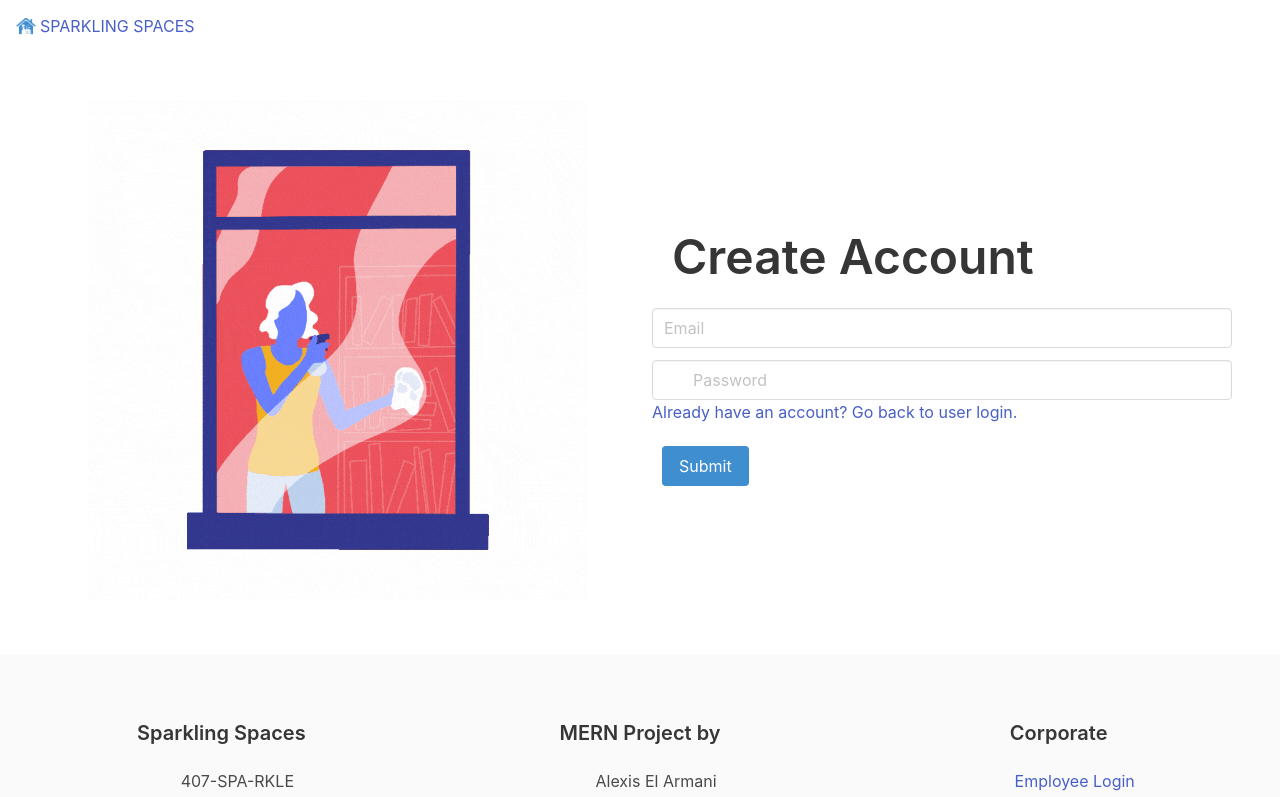
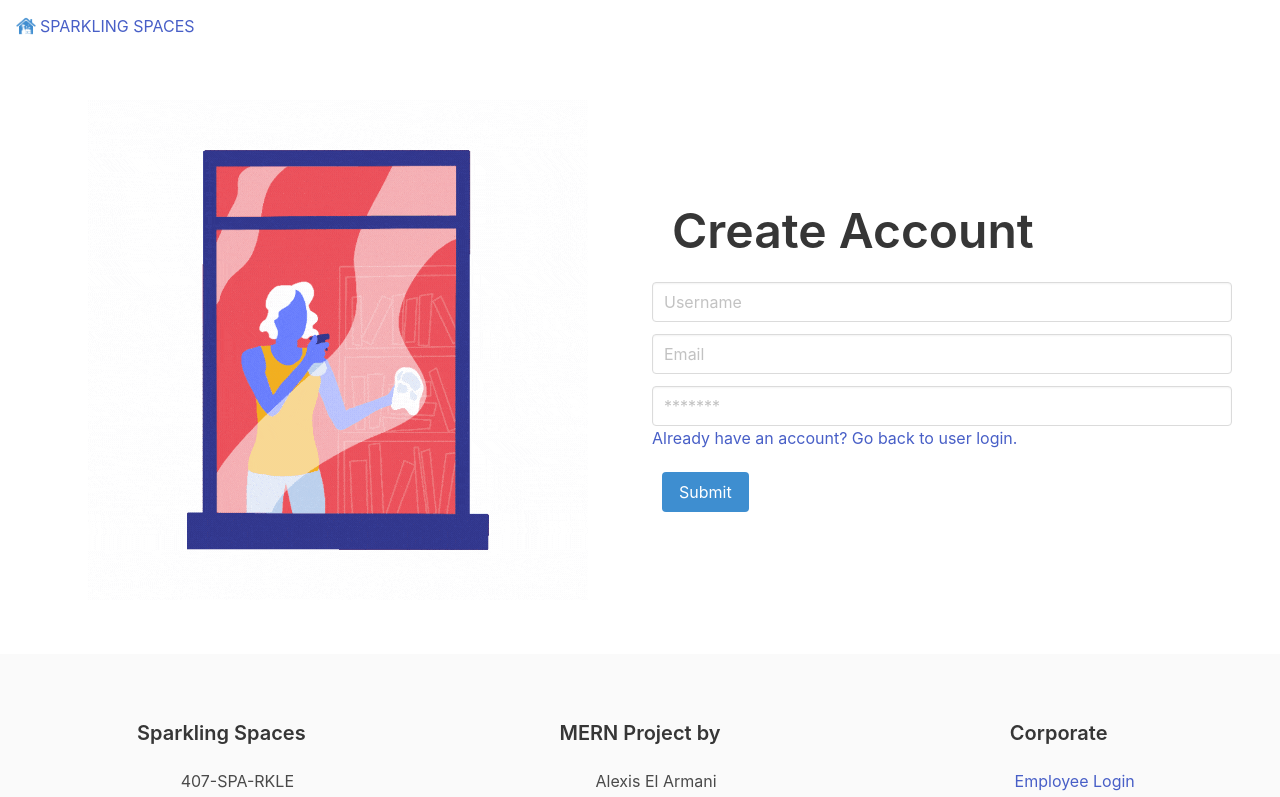
Before and after one commit to alexisn84/squeaky-clean, a React (Create React App) app in the folder client/: page /signup in a window 1280 px wide. Shown: the top 797 px of the page. Built offline with nearby package versions, Linux system fonts and the light colour scheme.

Commit message:
added Ivy's client

```diff
--- a/client/package.json
+++ b/client/package.json
@@ -1,8 +1,5 @@
 {
-  "name": "mern-client",
-  "version": "0.1.0",
-  "private": true,
-  "proxy": "http://localhost:3001/",
+  "proxy": "http://localhost:3001",
   "scripts": {
     "start": "react-scripts start",
     "build": "react-scripts build",
@@ -19,7 +16,6 @@
     "graphql": "^16.3.0",
     "jwt-decode": "^3.1.2",
     "react": "^17.0.2",
-    "react-datepicker": "^4.7.0",
     "react-icons": "^4.3.1",
     "react-router-dom": "^6.2.2",
     "react-scripts": "^5.0.0",
--- a/client/src/App.js
+++ b/client/src/App.js
@@ -11,17 +11,14 @@ import "./App.css"
 
 //import componenets
 import Footer from './components/Footer/Footer';
-import Rate from './components/Rating';
-
 
 //import pages
 import Home from './pages/Home';
+import Signup from './pages/Signup';
 import Login from './pages/Login';
 import MaidLogin from './pages/MaidLogin';
-import Signup from './pages/Signup';
-//import Rating from './components/Rating';
-// import UserDashboard from './pages/UserDashboard';
 import MaidDashboard from "./pages/MaidDashboard";
+
 
 //setup graphql and auth
 const httpLink = createHttpLink({
@@ -55,15 +52,12 @@ function App() {
                   <Route path="/maidlogin" element={<MaidLogin/>} />
                   <Route path="/signup" element={<Signup/>} />
                   <Route path="/maiddashboard" element={<MaidDashboard/>} />
-                  <Route path="/maiddashboard" element={<Rate/>} />
-
               </Routes>
           </Router>
         </ApolloProvider>
         <Footer/>
         </div>
       </div>
-
     );
 }
 
--- a/client/src/components/Footer/Footer.css
+++ b/client/src/components/Footer/Footer.css
@@ -11,7 +11,3 @@
 .content-wrap {
     flex: 1;
 }
-
-.footer {
-    background-color:hsla(0, 89%, 33%, 0.856);
-}
--- a/client/src/pages/Login.js
+++ b/client/src/pages/Login.js
@@ -4,6 +4,7 @@ import { LOGIN_USER } from '../utils/mutations';
 
 import Auth from '../utils/auth';
 
+//images
 import LoginImage from '../assets/login/login.webp';
 
 const Login = (props) => {
@@ -17,9 +18,8 @@ const Login = (props) => {
     setFormState({
       ...formState,
       [name]: value,
-
     });
-
+    console.log(name, value, 'this is the name');
   };
 
   // submit form
@@ -30,6 +30,7 @@ const Login = (props) => {
       const { data } = await login({
         variables: { ...formState },
       });
+
       Auth.login(data.login.token);
     } catch (e) {
       console.error(e);
@@ -56,19 +57,29 @@ const Login = (props) => {
             <div className='form'>
               <form onSubmit={handleFormSubmit}>
                 <div className="field">
-                  <p className="control has-icons-left has-icons-right">
-                    <input className="input" type="email" name="email" onChange={() => handleChange()} placeholder="Email" />
-                    <span className="icon is-small is-left">
-                      <i className="fas fa-envelope"></i>
-                    </span>
+                  <p className="control">
+                    <input
+                      className="input"
+                      placeholder="Your email"
+                      name="email"
+                      type="email"
+                      id="email"
+                      value={formState.email}
+                      onChange={handleChange}
+                    />
                   </p>
                 </div>
                 <div className="field">
-                  <p className="control has-icons-left">
-                    <input className="input" type="password" name="password" onChange={() => handleChange()} placeholder="Password" />
-                    <span className="icon is-small is-left">
-                    </span>
-                  </p>
+                  <input
+                    className="input"
+                    placeholder="******"
+                    name="password"
+                    type="password"
+                    id="password"
+                    value={formState.password}
+                    onChange={handleChange}
+                  />
+                  <a href="/signup">No account? Sign up today!</a>
                 </div>
                 <div className="field">
                   <p className="control">
@@ -76,8 +87,11 @@ const Login = (props) => {
                       Login
                     </button>
                   </p>
+                  <a href="/userdashboard">Login</a>
                 </div>
               </form>
+              {error && <div>Login failed</div>}
+              <a href="/userdashboard">Link to userdashboard noAuth</a>
             </div>
           </div>
         </div>
--- a/client/src/pages/MaidLogin.js
+++ b/client/src/pages/MaidLogin.js
@@ -14,6 +14,7 @@ import MainNavBar from '../components/Navigation/MainNavBar';
 
 
 //import pages
+// ************ not being called  but if i take it away it doesnt work
 import MaidDashboard from './MaidDashboard';
 
 const MaidLogin = (props) => {
@@ -29,7 +30,7 @@ const MaidLogin = (props) => {
       ...formState,
       [name]: value,
     });
-    console.log(value, name, 'this is the name');
+    console.log(value, name, 'this is the maid name');
 
   };
 
@@ -59,46 +60,51 @@ const MaidLogin = (props) => {
   return (
     <main>
       <div>
-            <MainNavBar/>
+        <MainNavBar />
         <div id='login' className='section'>
           <div className='columns is-vcentered'>
             <div className='column is-half has-text-centered'>
               <figure className="image is-5x4 is-inline-block">
-                  <img src={LoginImage} alt="cleaning the kitchen"/>
+                <img src={LoginImage} alt="cleaning the kitchen" />
               </figure>
             </div>
             <div className='column is-half'>
               <div className='title is-1'>Let's Get Cleaning!</div>
               <div className='form'>
                 <form onSubmit={handleFormSubmit}>
-                  <div className="field">
-                    <p className="control has-icons-right">
-                    <input className="input" type="text" name="text" onChange={() => handleChange()} placeholder="Employee ID"/>
-                      <span className="icon is-small is-left">
-                        <i className="fas fa-envelope"></i>
-                      </span>
-                    </p>
+                  <div>
+                    <input
+                      className="input"
+                      placeholder="Your email"
+                      name="email"
+                      type="email"
+                      id="email"
+                      value={formState.email}
+                      onChange={handleChange}
+                    />
                   </div>
-                  <div className="field">
-                    <p className="control has-icons-left">
-                    <input className="input" type="password" name="password" onChange={() => handleChange()} placeholder="Password"/>
-                      <span className="icon is-small is-left">
-                      </span>
-                    </p>
+                  <div
+                    className="field">
+                    <input
+                      className="input"
+                      placeholder="******"
+                      name="password"
+                      type="password"
+                      id="password"
+                      value={formState.password}
+                      onChange={handleChange}
+                    />
                     <p>
                       <Link to="/login">Not an Employee? Back to user login.</Link>
                     </p>
                   </div>
-
                   <div className="field">
-                    <p className="control">
                     <button className="button is-info">
                       Submit
                     </button>
-
-                    </p>
                   </div>
                 </form>
+                {error && <div>Login failed</div>}
               </div>
             </div>
           </div>
--- a/client/src/pages/Signup.js
+++ b/client/src/pages/Signup.js
@@ -2,7 +2,7 @@ import React, { useState } from 'react';
 import { useMutation } from '@apollo/client';
 import { ADD_USER } from '../utils/mutations';
 import { Link } from 'react-router-dom';
-import { useNavigate as navigate} from 'react-router-dom';
+import { useNavigate as navigate } from 'react-router-dom';
 import Auth from '../utils/auth';
 
 //import images
@@ -27,7 +27,7 @@ const Signup = () => {
       ...formState,
       [name]: value,
     });
-        navigate('/userdashboard')
+
 
   };
 
@@ -44,11 +44,12 @@ const Signup = () => {
     } catch (e) {
       console.error(e);
     }
+    navigate('/userdashboard')
   };
 
   return (
     <div className='main-container'>
-            <MainNavBar/>
+      <MainNavBar />
       <div>
         {/* form */}
         <div>
@@ -56,27 +57,45 @@ const Signup = () => {
             <div className='columns is-vcentered'>
               <div className='column is-half has-text-centered'>
                 <figure className="image is-5x4 is-inline-block">
-                  <img src={SignUpImage} alt="cleaning the kitchen"/>
+                  <img src={SignUpImage} alt="cleaning the kitchen" />
                 </figure>
               </div>
               <div className='column is-half'>
                 <div className='title is-1'>Create Account</div>
                 <div className='form'>
                   <form onSubmit={handleFormSubmit}>
-                  <div className="field">
-                    <p className="control has-icons-right">
-                    <input className="input" type="text" name="email" onChange={() => handleChange()} placeholder="Email"/>
-                      <span className="icon is-small is-left">
-                        <i className="fas fa-envelope"></i>
-                      </span>
-                    </p>
+                    <div className='field'>
+                    <input
+                      className="input"
+                      placeholder="Username"
+                      name="username"
+                      type="username"
+                      id="username"
+                      value={formState.username}
+                      onChange={handleChange}
+                    />
                     </div>
                     <div className="field">
-                    <p className="control has-icons-left">
-                    <input className="input" type="password" name="password" onChange={() => handleChange()} placeholder="Password"/>
-                      <span className="icon is-small is-left">
-                      </span>
-                    </p>
+                    <input
+                      className="input"
+                      placeholder="Email"
+                      name="email"
+                      type="email"
+                      id="email"
+                      value={formState.email}
+                      onChange={handleChange}
+                    />
+                    </div>
+                    <div className="field">
+                    <input
+                      className="input"
+                      placeholder="*******"
+                      name="password"
+                      type="password"
+                      id="password"
+                      value={formState.password}
+                      onChange={handleChange}
+                    />
                       <p>
                         <Link to="/login">Already have an account? Go back to user login.</Link>
                       </p>
@@ -95,7 +114,7 @@ const Signup = () => {
             </div>
           </div>
         </div>
-
+        {error && <div>Signup failed</div>}
       </div>
     </div>
   );
--- a/client/src/pages/UserDashboard.js
+++ b/client/src/pages/UserDashboard.js
@@ -7,7 +7,7 @@ import BookingList from '../components/BookingList';
 
 
 import { useQuery, useMutation } from '@apollo/client';
-import { QUERY_USER, QUERY_ME, QUERY_MAIDS, QUERY_BOOKINGS } from '../utils/queries';
+import { QUERY_USER, QUERY_ME, QUERY_MAIDS } from '../utils/queries';
 import { ADD_BOOKING, ADD_REVIEW } from '../utils/mutations';
 import Auth from '../utils/auth';
 
@@ -29,7 +29,7 @@ const UserDashboard = (props) => {
 
     // redirect to personal profile page if username is yours
     if (Auth.loggedIn() && Auth.getProfile().data.username === userParam) {
-        return <Link to="/profile" />;
+        return <Link to="/userdashboard" />;
     }
 
     if (loading) {
```
Also changed, not shown: client/src/pages/MaidDashboard.js (+6 -85 lines), client/src/pages/MaidReview.js (added, +43 -0 lines), client/src/utils/mutations.js (+12 -10 lines), client/src/utils/queries.js (+6 -12 lines), 1 other file (tests, documents, lock files or other folders). Lines whose indentation alone changed are shown as unchanged.
